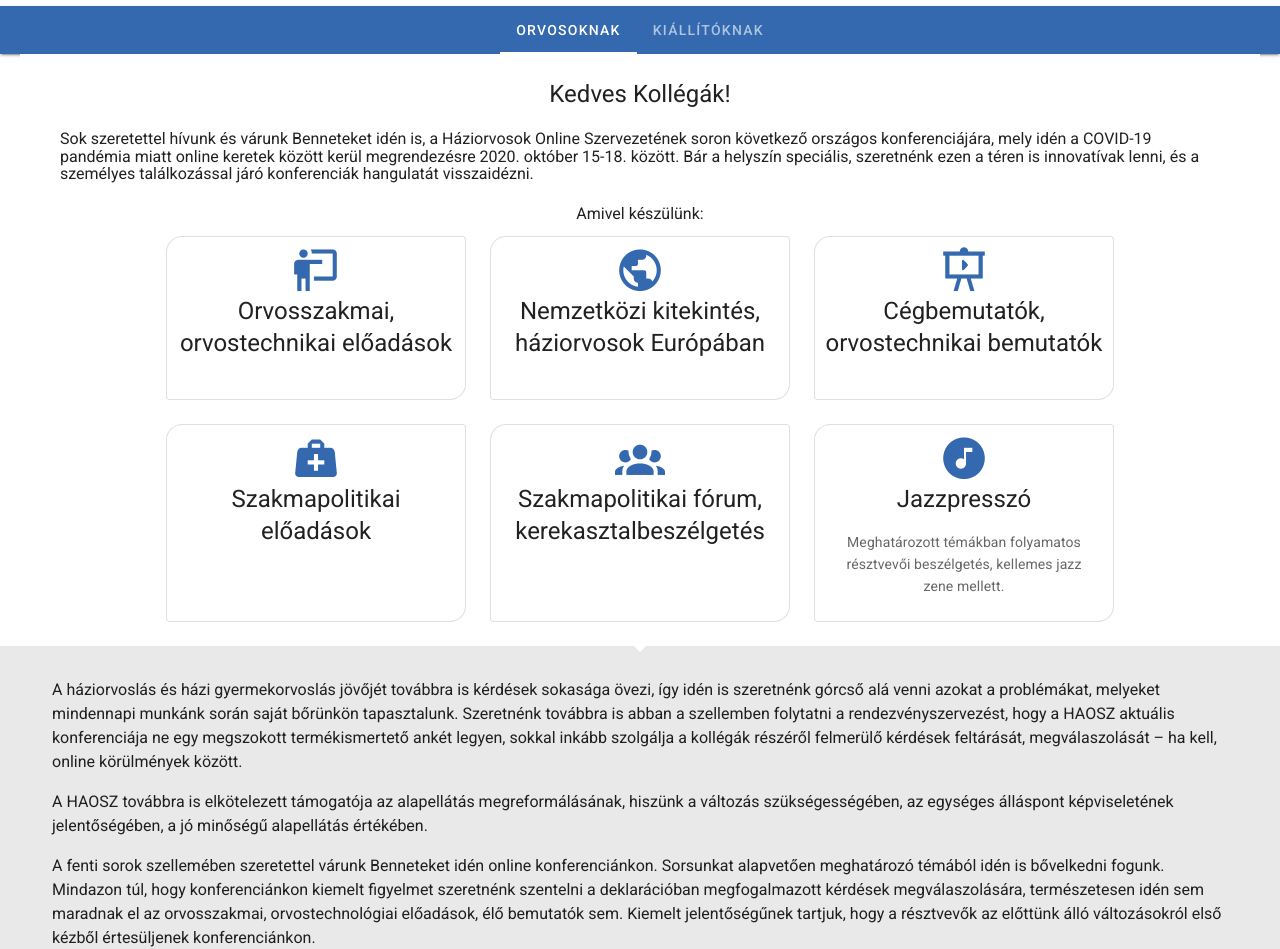
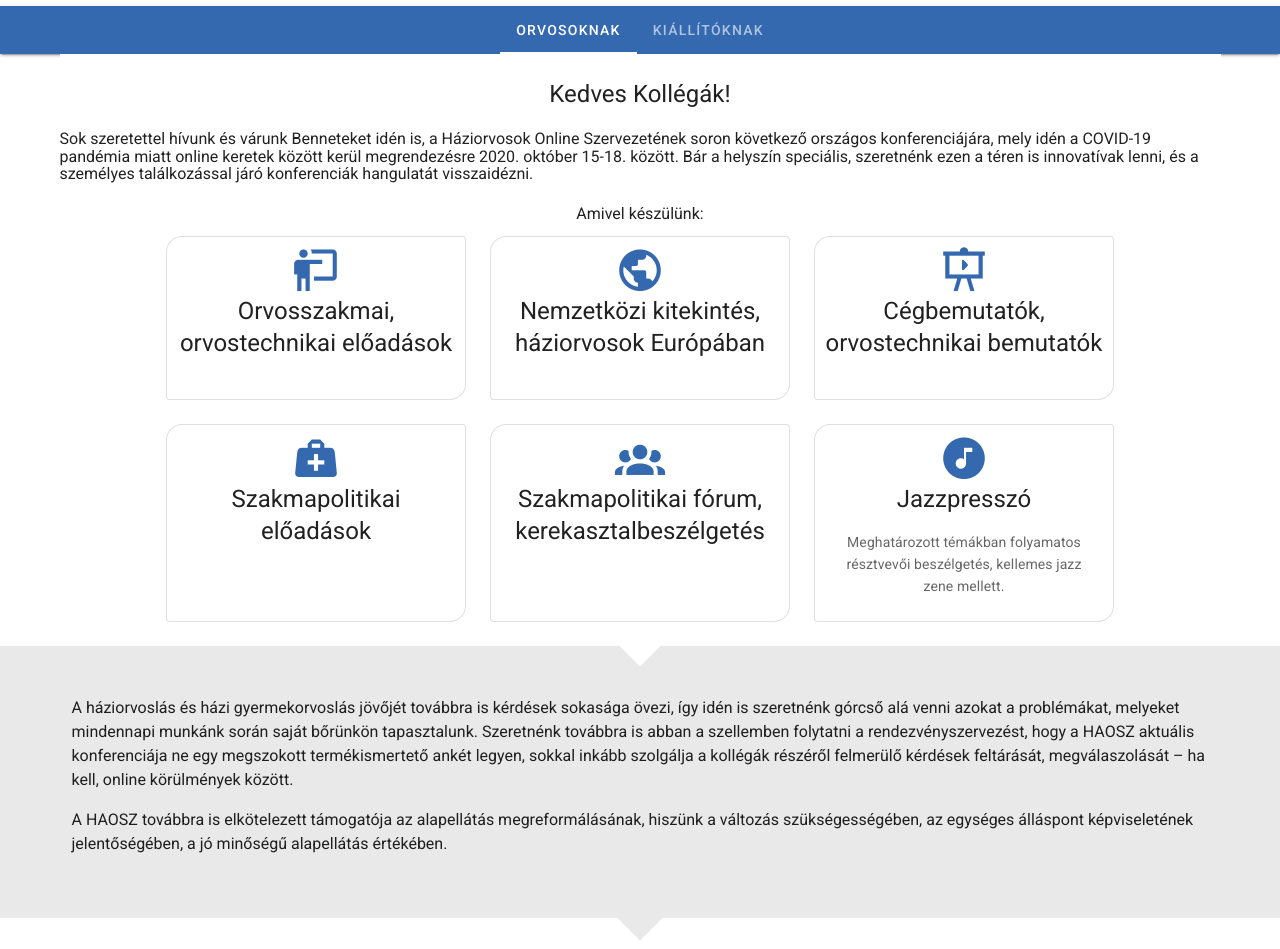
Before and after one commit to tamastakacs91/haosz-fe, a Vue app: page / in a window 1280 px wide. Shown: the part 166-1115 px from the top of the page. Built offline with nearby package versions, Linux system fonts and the light colour scheme; no server answers.

Commit message:
flex for home page

```diff
--- a/src/components/HomePage/event-summary.vue
+++ b/src/components/HomePage/event-summary.vue
@@ -1,11 +1,14 @@
 <template>
   <v-row class="secondary-bg">
-    <v-row>
-      <v-icon color="white" size="100" class="mt-n11 ml-auto mr-auto"
+    <v-container fluid class="pa-0">
+      <v-row class="ma-0">
+        <v-icon color="white" size="110" class="mt-n12 ml-auto mr-auto"
           >mdi-menu-down</v-icon
         >
       </v-row>
-    <div class="pr-10 pl-10 mr-3 ml-3">
+    </v-container>
+    <v-container class="pt-0">
+      <v-row class="mr-3 ml-3">
         <p>
           A háziorvoslás és házi gyermekorvoslás jövőjét továbbra is kérdések
           sokasága övezi, így idén is szeretnénk górcső alá venni azokat a
@@ -22,7 +25,8 @@
           álláspont képviseletének jelentőségében, a jó minőségű alapellátás
           értékében.
         </p>
-      <p>
+
+        <!-- <p>
           A fenti sorok szellemében szeretettel várunk Benneteket idén online
           konferenciánkon. Sorsunkat alapvetően meghatározó témából idén is
           bővelkedni fogunk. Mindazon túl, hogy konferenciánkon kiemelt figyelmet
@@ -39,13 +43,34 @@
         <p>
           Bízunk benne, hogy rendezvényünk felkeltette az érdeklődésed, és
           hamarosan a résztvevők között köszönthetünk!
-      </p>
-    </div>
-    <v-row>
-      <v-icon color="#E9E9E9" size="100" class="mb-n14 ml-auto mr-auto"
+        </p>-->
+      </v-row>
+    </v-container>
+    <v-container fluid class="pa-0">
+      <v-row class="ma-0">
+        <v-icon color="#E9E9E9" size="110" class="mb-n16 ml-auto mr-auto"
           >mdi-menu-down</v-icon
         >
       </v-row>
+    </v-container>
+    <!-- <v-container>
+      <v-row>
+        <v-col cols="12" md="6">
+          A fenti sorok szellemében szeretettel várunk Benneteket idén online
+          konferenciánkon. Sorsunkat alapvetően meghatározó témából idén is
+          bővelkedni fogunk.
+          Mindazon túl, hogy konferenciánkon kiemelt figyelmet
+          szeretnénk szentelni a deklarációban megfogalmazott kérdések
+          megválaszolására,
+        </v-col>
+        <v-col cols="12" md="6">
+          természetesen idén sem maradnak el az orvosszakmai,
+          orvostechnológiai előadások, élő bemutatók sem. Kiemelt jelentőségűnek
+          tartjuk, hogy a résztvevők az előttünk álló változásokról első kézből
+          értesüljenek konferenciánkon.
+        </v-col>
+      </v-row>
+    </v-container>-->
   </v-row>
 </template>
 
--- a/src/components/HomePage/tab-item.vue
+++ b/src/components/HomePage/tab-item.vue
@@ -2,11 +2,11 @@
   <v-tab-item>
     <v-card flat>
       <v-list-item-content>
-        <v-list-item-title class="headline mb-5 mt-3 text-center">
-          {{ greeting }}
-        </v-list-item-title>
-        <div class="pr-10 pl-10">{{ invitation }}</div>
-        <div class="pr-10 pl-10 mt-5 text-center">{{ listing }}</div>
+        <v-list-item-title class="headline mb-5 mt-3 text-center">{{
+          greeting
+        }}</v-list-item-title>
+        <div>{{ invitation }}</div>
+        <div class="mt-5 text-center">{{ listing }}</div>
         <div class="d-flex flex-wrap justify-center text-center">
           <v-card
             v-for="(program, index) in programs"
--- /dev/null
+++ b/src/components/HomePage/tabs.vue
@@ -0,0 +1,47 @@
+<template>
+  <div>
+    <v-row class="d-flex justify-center mt-10">
+      <div class="text-h4 text-md-h3">Köszöntő</div>
+
+      <v-tabs
+        v-model="tab"
+        background-color="primary"
+        class="elevation-2"
+        dark
+        centered
+      >
+        <v-tabs-slider></v-tabs-slider>
+
+        <v-tab>Orvosoknak</v-tab>
+        <v-tab>Kiállítóknak</v-tab>
+      </v-tabs>
+    </v-row>
+    <v-container>
+      <v-tabs-items v-model="tab">
+        <tab-item
+          :greeting="data.greeting.doctor"
+          :invitation="data.invitation.doctor"
+          :listing="data.listing"
+          :programs="data.programs.doctor"
+        ></tab-item>
+        <tab-item
+          :greeting="data.greeting.exhibitor"
+          :invitation="data.invitation.exhibitor"
+          :listing="data.listing"
+          :programs="data.programs.exhibitor"
+        ></tab-item>
+      </v-tabs-items>
+    </v-container>
+  </div>
+</template>
+
+<script>
+export default {
+  props: ['data'],
+  data() {
+    return {
+      tab: null,
+    };
+  },
+};
+</script>
--- a/src/components/HomePage/welcome.vue
+++ /dev/null
@@ -1,44 +0,0 @@
-<template>
-  <v-row class="d-flex justify-center mt-10">
-    <div class="text-h4 text-md-h3">Köszöntő</div>
-
-    <v-tabs
-      v-model="tab"
-      background-color="primary"
-      class="elevation-2"
-      dark
-      centered
-    >
-      <v-tabs-slider></v-tabs-slider>
-
-      <v-tab>Orvosoknak</v-tab>
-      <v-tab>Kiállítóknak</v-tab>
-    </v-tabs>
-    <v-tabs-items v-model="tab" class="mr-5 ml-5">
-      <tab-item
-        :greeting="welcome.greeting.doctor"
-        :invitation="welcome.invitation.doctor"
-        :listing="welcome.listing"
-        :programs="welcome.programs.doctor"
-      ></tab-item>
-      <tab-item
-        :greeting="welcome.greeting.exhibitor"
-        :invitation="welcome.invitation.exhibitor"
-        :listing="welcome.listing"
-        :programs="welcome.programs.exhibitor"
-      ></tab-item>
-    </v-tabs-items>
-  </v-row>
-</template>
-
-<script>
-import welcome from '../../../public/welcome.json';
-export default {
-  data() {
-    return {
-      tab: null,
-      welcome,
-    };
-  },
-};
-</script>
--- a/src/main.js
+++ b/src/main.js
@@ -16,7 +16,7 @@ const components = [
   'Navbar/navbar-desktop',
   'Navbar/navbar-mobile',
   'HomePage/mobile-header',
-  'HomePage/welcome',
+  'HomePage/tabs',
   'HomePage/tab-item',
   'HomePage/event-summary',
 ];
--- a/src/views/Home.vue
+++ b/src/views/Home.vue
@@ -2,14 +2,21 @@
   <div>
     <v-container fluid>
       <mobile-header></mobile-header>
-      <welcome></welcome>
+      <tabs :data="welcome"></tabs>
       <event-summary></event-summary>
     </v-container>
   </div>
 </template>
 
 <script>
+import welcome from '../../public/welcome.json';
+
 export default {
   name: 'Home',
+  data() {
+    return {
+      welcome,
+    };
+  },
 };
 </script>
```
Lines whose indentation alone changed are shown as unchanged.
